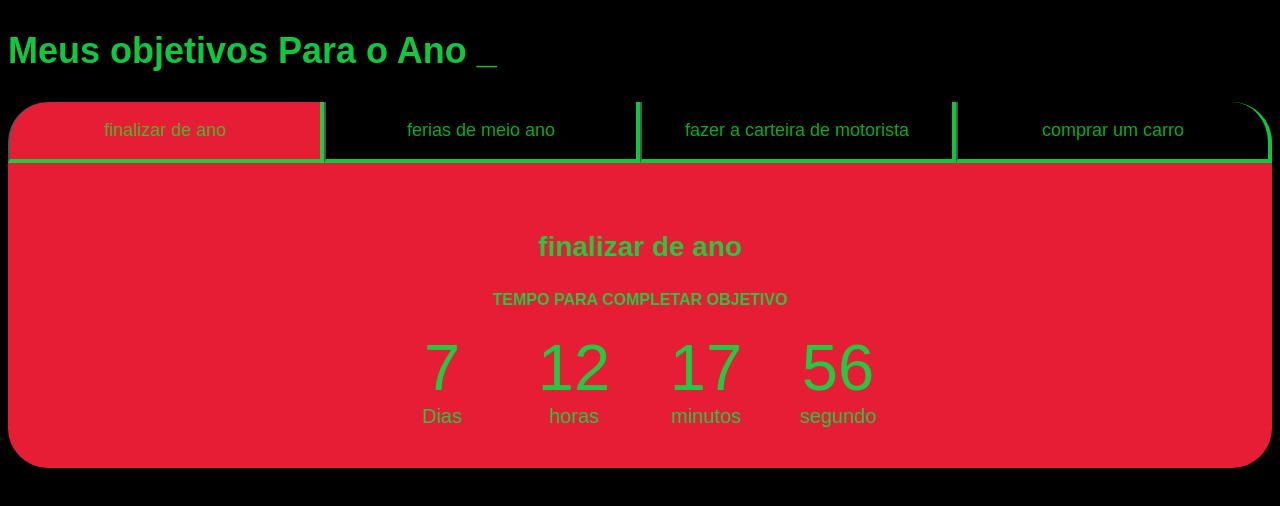
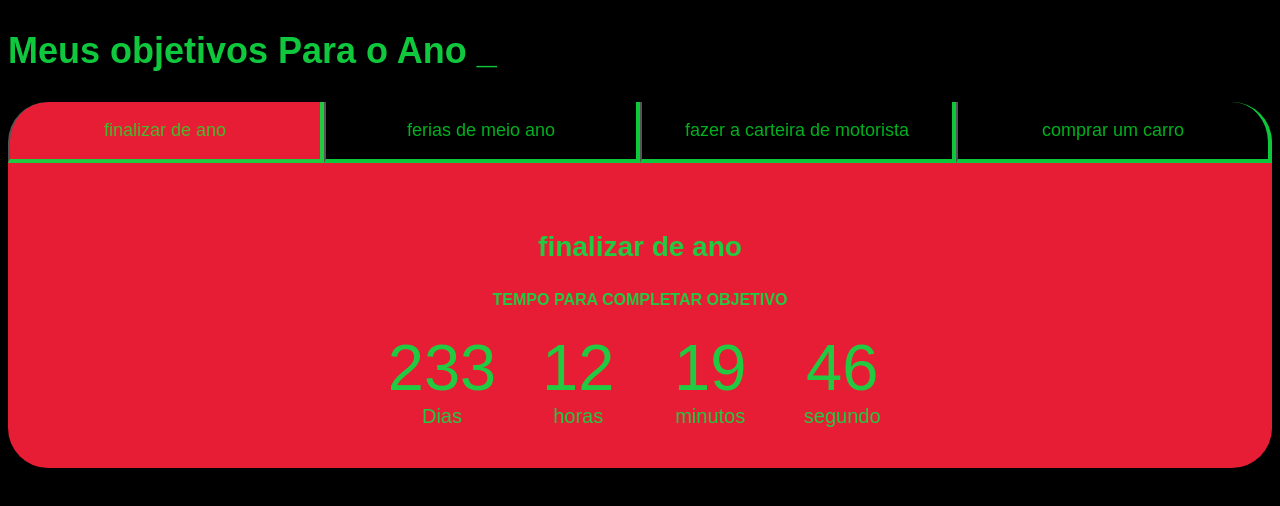
Before and after one commit to douglaslima85/2024-3b-meus-projetos-de-vida, a plain HTML site: page index.html in a window 1280 px wide. Drawn offline with Linux system fonts and the light colour scheme; a web font is replaced by a local one.

Commit message:
Add files via upload

```diff
--- a/index.html
+++ b/index.html
@@ -1,4 +1,3 @@
-
 <!DOCTYPE html>
 <html lang="PT-BR">
 
@@ -26,7 +25,7 @@
                 <h4 class="aba-conteudo-titulo-secundario">tempo para completar objetivo</h4>
                 <div class="contador">
                     <div class="cotador-digito">
-                        <p class="contador-digito-numero" id="das0">7</p>
+                        <p class="contador-digito-numero" id="dias0">7</p>
                         <p class="contador-digito-texto">Dias</p>
                     </div>
                     <div class="cotador-digito">
@@ -37,7 +36,7 @@
                         <p class="contador-digito-numero" id="minutos0">17</p>
                         <p class="contador-digito-texto">minutos</p>
                     </div>
-                     <div class="cotador-digito">
+                    <div class="cotador-digito">
                         <p class="contador-digito-numero" id="segundo0">56</p>
                         <p class="contador-digito-texto">segundo</p>
                     </div>
--- a/main.js
+++ b/main.js
@@ -10,23 +10,10 @@ const tempoObjetivo04 = new Date("2024-11-26T00:00:00")
 
 const tempo = [tempoObjetivo01, tempoObjetivo02, tempoObjetivo03, tempoObjetivo04];
 
-function atualizaCronometro () {
-   for (let i= 0; i<tempo.length; i++){
-       contadores[i].textContent = calculaTempo(tempo[i])
-  }
-}
+for (let i = 0; i < botoes.length; i++) {
+    botoes[i].onclick = function () {
 
-function comecaCronometro() {
-     atualizaCronometro();
-     setInterval(atualizaCronometro,1000);
-}
-
-//comecaCronometro ();
-
-for(let i= 0; i<botoes.length; i++){
-botoes[i].onclick = function (){
-
-    for(j=0; j<botoes.length; j++){
+        for (j = 0; j < botoes.length; j++) {
             botoes[j].classList.remove('ativo')
             textos[j].classList.remove('ativo')
         }
@@ -36,22 +23,42 @@ botoes[i].onclick = function (){
     }
 }
 
-function calculaTempo (tempoObjetivo){
+function calculaTempo(tempoObjetivo) {
 
     let tempoAtual = new Date()
     let tempoFinal = tempoObjetivo - tempoAtual
 
-    let segundos = Math.floor(tempoFinal/1000);
-    let minutos = Math.floor(segundos/60);
-    let horas = Math.floor(minutos/60);
-    let dias = Math.floor(horas/24);
+    let segundos = Math.floor(tempoFinal / 1000);
+    let minutos = Math.floor(segundos / 60);
+    let horas = Math.floor(minutos / 60);
+    let dias = Math.floor(horas / 24);
 
     segundos %= 60;
     minutos %= 60;
     horas %= 24;
-    if(tempoFinal > 0){
-    return dias + " Dias " + horas + " Horas " + minutos + " Minutos " + segundos + " Segundo "
-    }else{
-        return "Prazo finalizado"
+
+    if (tempoFinal > 0) {
+        return [dias, horas, minutos, segundos];
+    } else {
+        return [0, 0, 0, 0];
     }
 }
+
+function atualizaCronometro() {
+    for (let i = 0; i < contadores.length; i++) {
+        document.getElementById("dias" + i).textContent = calculaTempo(tempo[i])[0];
+        document.getElementById("horas" + i).textContent = calculaTempo(tempo[i])[1];
+        document.getElementById("minutos" + i).textContent = calculaTempo(tempo[i])[2];
+        document.getElementById("segundo" + i).textContent = calculaTempo(tempo[i])[3];
+
+    }
+}
+
+function comecaCronometro() {
+    atualizaCronometro();
+    setInterval(atualizaCronometro, 1000);
+}
+
+
+
+comecaCronometro();
```
Lines whose indentation alone changed are shown as unchanged.
